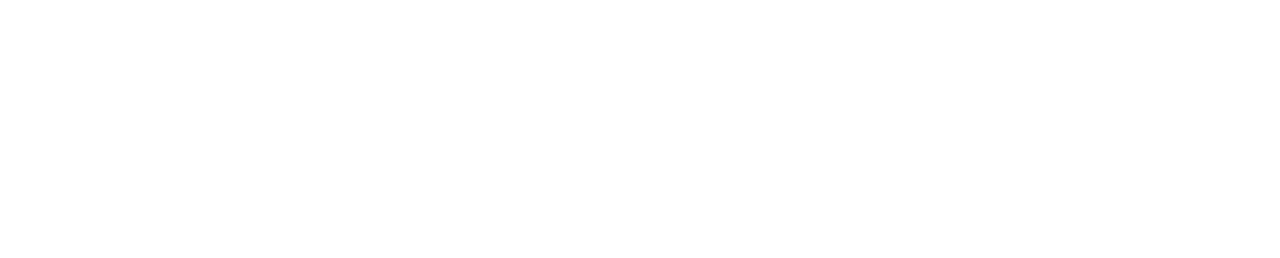
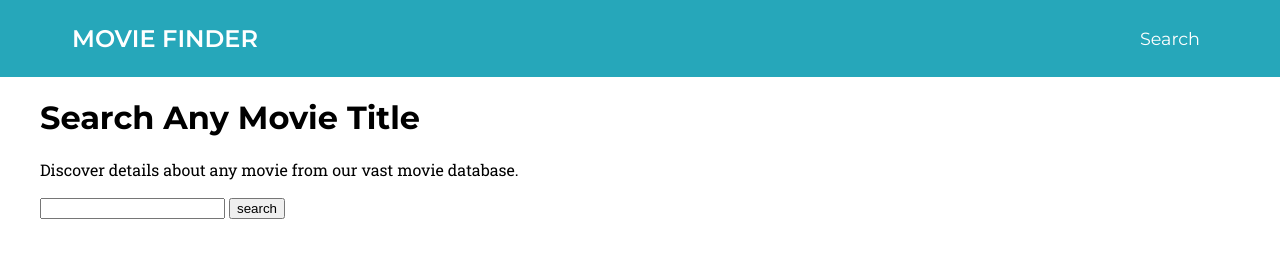
Before and after one commit to adrianm-arias/Cine-Quest, a website: page index.html in a window 1280 px wide. Drawn offline with Linux system fonts and the light colour scheme.

Commit message:
style form with search input.

```diff
--- a/css/layout.css
+++ b/css/layout.css
@@ -0,0 +1,46 @@
+.hidden {
+  display: none !important;
+}
+
+.container {
+  max-width: 1200px;
+  margin-right: auto;
+  margin-left: auto;
+}
+
+.row {
+  width: 100%;
+}
+
+.column-full {
+  width: 100%;
+}
+
+.flex-row {
+  display: flex;
+}
+
+.flex-column {
+  display: flex;
+  flex-direction: column;
+}
+
+.flex-start {
+  justify-content: flex-start;
+}
+
+.flex-end {
+  justify-content: flex-end;
+}
+
+.space-between {
+  justify-content: space-between;
+}
+
+.align-cont-center {
+  align-items: center;
+}
+
+.pad-left-right {
+  padding: 0 2rem;
+}
--- a/css/reset.css
+++ b/css/reset.css
@@ -1,7 +1,19 @@
 * {
   box-sizing: border-box;
+  text-decoration: none;
+  list-style: none;
 }
 
 body {
   margin: 0;
+  font-family: "Roboto Slab", serif;
 }
+
+h1,
+h2 {
+  font-family: Montserrat, sans-serif;
+}
+
+p {
+  font-family: "Roboto Slab", serif;
+}
--- a/css/styles.css
+++ b/css/styles.css
@@ -0,0 +1,25 @@
+.logo {
+  color: white;
+  font-family: Montserrat, sans-serif;
+  text-transform: uppercase;
+  font-weight: 600;
+  font-size: 1.5rem;
+}
+
+.nav-link {
+  color: white;
+  font-family: Montserrat, sans-serif;
+  margin: auto 0;
+  padding: 0 0.5rem;
+  font-size: 1.1rem;
+  text-transform: capitalize;
+  font-weight: 500;
+}
+
+.nav-bar-bg {
+  background-color: #26a7ba;
+}
+
+/* @media (max-width: 768px) {
+
+} */
--- a/index.html
+++ b/index.html
@@ -8,11 +8,50 @@
   <link rel="stylesheet" href="css/reset.css">
   <link rel="stylesheet" href="css/layout.css">
   <link rel="stylesheet" href="css/styles.css">
+  <link rel="preconnect" href="https://fonts.googleapis.com">
+  <link rel="preconnect" href="https://fonts.gstatic.com" crossorigin>
+  <link href="https://fonts.googleapis.com/css2?family=Montserrat:wght@300;400;600;700&family=Roboto+Slab:wght@200;400;600&display=swap"
+    rel="stylesheet">
+  <link href="https://cdn.lineicons.com/3.0/lineicons.css" rel="stylesheet">
 </head>
 <body>
   <header>
+    <div class="nav-bar-bg">
+      <div class="container pad-left-right">
+        <div class="row flex-row">
+          <div class="column-full flex-row space-between align-cont-center">
+            <p class="logo">movie finder</p>
+            <div class="desktop-nav">
+              <ul>
+                <li class="nav-link"><a href="#"></a>search</li>
+              </ul>
+            </div>
+          </div>
+        </div>
+      </div>
+    </div>
   </header>
   <main>
+    <div class="container">
+      <div data-view="search-form">
+        <div class="row">
+          <div class="overlay">
+            <div class="column-full align-cont-center">
+              <h1>Search Any Movie Title</h1>
+              <p>Discover details about any movie from
+                our vast movie database.</p>
+            </div>
+            <div class="column-full">
+              <form action="">
+                <label for="movie-search"></label>
+                <input type="search" id="movie-search" name="search">
+                <button type="submit">search</button>
+              </form>
+            </div>
+          </div>
+        </div>
+      </div>
+    </div>
   </main>
   <script src="js/data.js"></script>
   <script src="js/main.js"></script>
```
